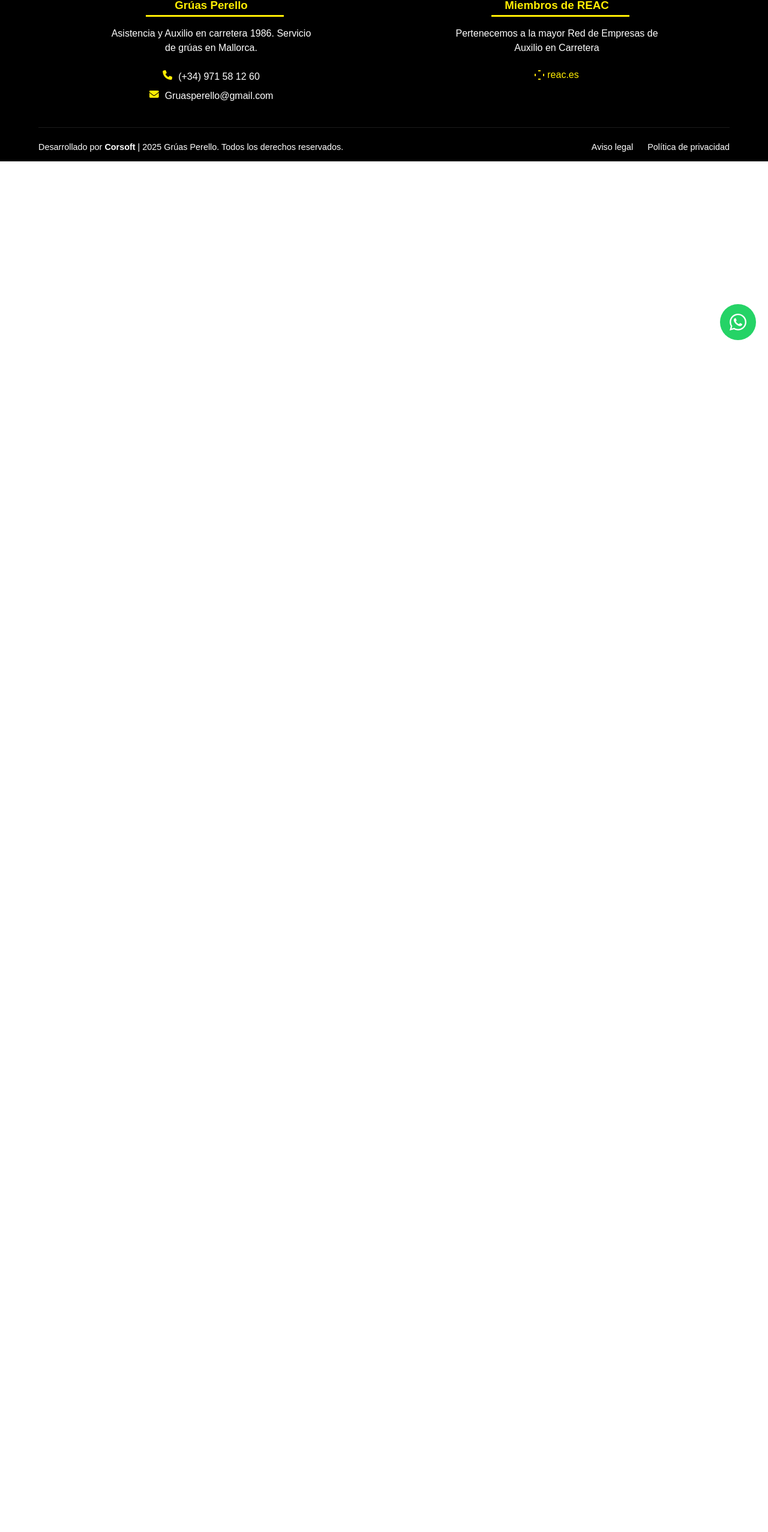
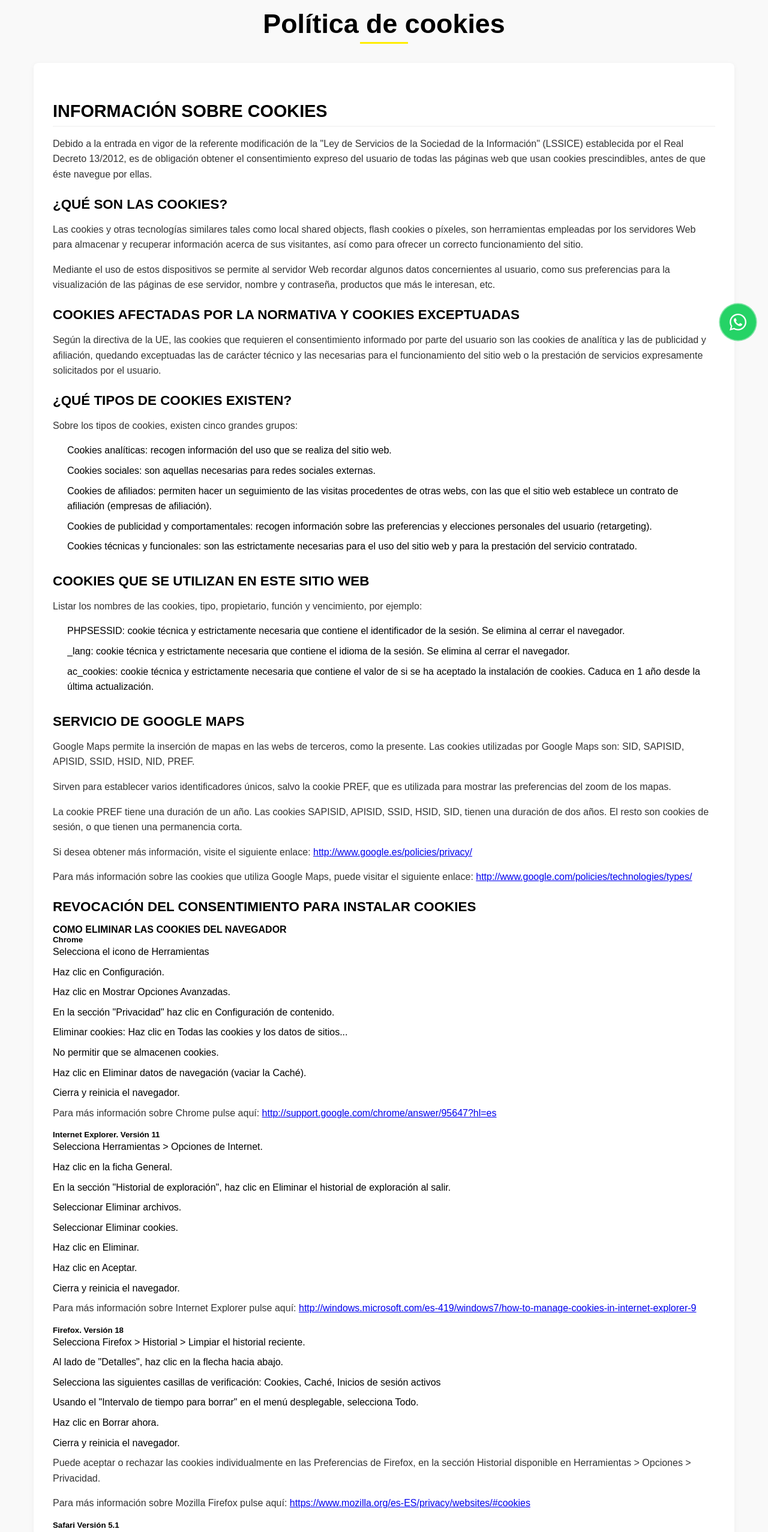
Before and after one commit to jaume768/GruasKurt, a React (Vite) app: page /politica-cookies in a window 1280 px wide. Shown: the part 213-2767 px from the top of the page at 60% size. Before the commit the page ends 800 px from the top, so only its background shows below. Built offline with nearby package versions, Linux system fonts and the light colour scheme; the HTML template or start-up script is replaced by a standard one.

Commit message:
millores politiques

```diff
--- a/src/App.jsx
+++ b/src/App.jsx
@@ -12,6 +12,7 @@ import Coverage from './components/Coverage';
 import Contact from './components/Contact';
 import LegalNotice from './components/LegalNotice';
 import PrivacyPolicy from './components/PrivacyPolicy';
+import CookiesPolicy from './components/CookiesPolicy';
 import ScrollToTop from './components/ScrollToTop';
 import WhatsAppButton from './components/WhatsAppButton';
 
@@ -33,6 +34,7 @@ function App() {
             <Route path="/contacto" element={<Contact />} />
             <Route path="/aviso-legal" element={<LegalNotice />} />
             <Route path="/politica-privacidad" element={<PrivacyPolicy />} />
+            <Route path="/politica-cookies" element={<CookiesPolicy />} />
           </Routes>
         </main>
         <Footer />
--- a/src/components/About.jsx
+++ b/src/components/About.jsx
@@ -8,8 +8,10 @@ export default function About() {
     <main className="about">
       <section className="about-hero">
         <div className="about-hero-content">
-          <h1>Sobre nosotros</h1>
-          <p>Somos <strong>Grúas Perello</strong>, una empresa dedicada al auxilio en carretera en las Islas Baleares desde 1986</p>
+          <h1>Quiénes somos</h1>
+          <p>
+            Somos <strong>Grúas Perello</strong>, una compañía especializada en asistencia vial en las Islas Baleares.
+          </p>
 
           <div className="about-features">
             <div className="feature-item">
@@ -17,8 +19,10 @@ export default function About() {
                 <i className="fas fa-chart-line"></i>
               </div>
               <div className="feature-content">
-                <h3>Experiencia contrastada</h3>
-                <p>Llevamos más de 30 años en el sector de la movilidad y asistencia en carretera</p>
+                <h3>Años de experiencia</h3>
+                <p>
+                  Con más de 30 años de trayectoria en el sector de la movilidad y el auxilio en carretera.
+                </p>
               </div>
             </div>
 
@@ -27,8 +31,10 @@ export default function About() {
                 <i className="fas fa-clock"></i>
               </div>
               <div className="feature-content">
-                <h3>Servicio 24h</h3>
-                <p>Operamos en la isla de Mallorca las 24 horas del día los 365 días del año</p>
+                <h3>Atención continua</h3>
+                <p>
+                  Brindamos servicio en Mallorca a toda hora, los 365 días del año.
+                </p>
               </div>
             </div>
 
@@ -37,8 +43,10 @@ export default function About() {
                 <i className="fas fa-map-marker-alt"></i>
               </div>
               <div className="feature-content">
-                <h3>Mallorca es nuestra</h3>
-                <p>Nuestras zonas de actuaciones se extienden por toda la isla de Mallorca en cualquier punto</p>
+                <h3>Mallorca, nuestra casa</h3>
+                <p>
+                  Cubrimos toda la isla de Mallorca, actuando en cada rincón.
+                </p>
               </div>
             </div>
           </div>
@@ -48,11 +56,13 @@ export default function About() {
       <section className="about-efficiency">
         <div className="about-efficiency-content">
           <div className="efficiency-text">
-            <h2>Eficientes</h2>
-            <p>Gestionamos los servicios de manera eficiente gracias a nuestro equipo de trabajadores profesionales.</p>
+            <h2>Ágiles</h2>
+            <p>
+              Organizamos nuestros servicios de forma óptima, gracias a nuestro equipo de profesionales comprometidos.
+            </p>
           </div>
           <div className="efficiency-image">
-            <img src="/efficiency-image.png" alt="Profesionales en acción" />
+            <img src="/efficiency-image.png" alt="Expertos en acción" />
           </div>
         </div>
       </section>
@@ -60,11 +70,13 @@ export default function About() {
       <section className="about-professionals">
         <div className="about-professionals-content">
           <div className="professionals-image">
-            <img src="/professionals-image.jpeg" alt="Equipo profesional" />
+            <img src="/professionals-image.jpeg" alt="Equipo de expertos" />
           </div>
           <div className="professionals-text">
-            <h2>Profesionales</h2>
-            <p>Todos nuestros gruistas y profesionales formamos el mejor equipo trabajo para una rapidez en la gestión de servicios.</p>
+            <h2>Especialistas</h2>
+            <p>
+              Nuestro equipo de gruistas y especialistas se destaca por su rapidez y eficacia en la gestión de cada servicio.
+            </p>
           </div>
         </div>
       </section>
--- /dev/null
+++ b/src/components/CookiesPolicy.jsx
@@ -0,0 +1,173 @@
+import React from 'react';
+import './css/Legal.css';
+
+const CookiesPolicy = () => {
+  return (
+    <div className="legal-page">
+      <div className="container">
+        <h1 className="legal-title">Política de cookies</h1>
+
+        <div className="legal-content">
+          <h2>INFORMACIÓN SOBRE COOKIES</h2>
+
+          <p>
+            Debido a la entrada en vigor de la referente modificación de la "Ley de Servicios de la Sociedad de la Información" (LSSICE)
+            establecida por el Real Decreto 13/2012, es de obligación obtener el consentimiento expreso del usuario de todas las páginas
+            web que usan cookies prescindibles, antes de que éste navegue por ellas.
+          </p>
+
+          <h3>¿QUÉ SON LAS COOKIES?</h3>
+
+          <p>
+            Las cookies y otras tecnologías similares tales como local shared objects, flash cookies o píxeles, son herramientas
+            empleadas por los servidores Web para almacenar y recuperar información acerca de sus visitantes, así como para ofrecer
+            un correcto funcionamiento del sitio.
+          </p>
+
+          <p>
+            Mediante el uso de estos dispositivos se permite al servidor Web recordar algunos datos concernientes al usuario, como
+            sus preferencias para la visualización de las páginas de ese servidor, nombre y contraseña, productos que más le interesan, etc.
+          </p>
+
+          <h3>COOKIES AFECTADAS POR LA NORMATIVA Y COOKIES EXCEPTUADAS</h3>
+
+          <p>
+            Según la directiva de la UE, las cookies que requieren el consentimiento informado por parte del usuario son las cookies
+            de analítica y las de publicidad y afiliación, quedando exceptuadas las de carácter técnico y las necesarias para el
+            funcionamiento del sitio web o la prestación de servicios expresamente solicitados por el usuario.
+          </p>
+
+          <h3>¿QUÉ TIPOS DE COOKIES EXISTEN?</h3>
+
+          <p>
+            Sobre los tipos de cookies, existen cinco grandes grupos:
+          </p>
+
+          <ul>
+            <li>Cookies analíticas: recogen información del uso que se realiza del sitio web.</li>
+            <li>Cookies sociales: son aquellas necesarias para redes sociales externas.</li>
+            <li>Cookies de afiliados: permiten hacer un seguimiento de las visitas procedentes de otras webs, con las que el sitio web establece un contrato de afiliación (empresas de afiliación).</li>
+            <li>Cookies de publicidad y comportamentales: recogen información sobre las preferencias y elecciones personales del usuario (retargeting).</li>
+            <li>Cookies técnicas y funcionales: son las estrictamente necesarias para el uso del sitio web y para la prestación del servicio contratado.</li>
+          </ul>
+
+          <h3>COOKIES QUE SE UTILIZAN EN ESTE SITIO WEB</h3>
+
+          <p>
+            Listar los nombres de las cookies, tipo, propietario, función y vencimiento, por ejemplo:
+          </p>
+
+          <ul>
+            <li>PHPSESSID: cookie técnica y estrictamente necesaria que contiene el identificador de la sesión. Se elimina al cerrar el navegador.</li>
+            <li>_lang: cookie técnica y estrictamente necesaria que contiene el idioma de la sesión. Se elimina al cerrar el navegador.</li>
+            <li>ac_cookies: cookie técnica y estrictamente necesaria que contiene el valor de si se ha aceptado la instalación de cookies. Caduca en 1 año desde la última actualización.</li>
+          </ul>
+
+          <h3>SERVICIO DE GOOGLE MAPS</h3>
+
+          <p>
+            Google Maps permite la inserción de mapas en las webs de terceros, como la presente. Las cookies utilizadas por Google Maps son: SID, SAPISID, APISID, SSID, HSID, NID, PREF.
+          </p>
+
+          <p>
+            Sirven para establecer varios identificadores únicos, salvo la cookie PREF, que es utilizada para mostrar las preferencias del zoom de los mapas.
+          </p>
+
+          <p>
+            La cookie PREF tiene una duración de un año. Las cookies SAPISID, APISID, SSID, HSID, SID, tienen una duración de dos años. El resto son cookies de sesión, o que tienen una permanencia corta.
+          </p>
+
+          <p>
+            Si desea obtener más información, visite el siguiente enlace: <a href="http://www.google.es/policies/privacy/" target="_blank" rel="noopener noreferrer">http://www.google.es/policies/privacy/</a>
+          </p>
+
+          <p>
+            Para más información sobre las cookies que utiliza Google Maps, puede visitar el siguiente enlace: <a href="http://www.google.com/policies/technologies/types/" target="_blank" rel="noopener noreferrer">http://www.google.com/policies/technologies/types/</a>
+          </p>
+
+          <h3>REVOCACIÓN DEL CONSENTIMIENTO PARA INSTALAR COOKIES</h3>
+          <h4>COMO ELIMINAR LAS COOKIES DEL NAVEGADOR</h4>
+
+          <h5>Chrome</h5>
+          <ol>
+            <li>Selecciona el icono de Herramientas</li>
+            <li>Haz clic en Configuración.</li>
+            <li>Haz clic en Mostrar Opciones Avanzadas.</li>
+            <li>En la sección "Privacidad" haz clic en Configuración de contenido.</li>
+            <li>Eliminar cookies: Haz clic en Todas las cookies y los datos de sitios...</li>
+            <li>No permitir que se almacenen cookies.</li>
+            <li>Haz clic en Eliminar datos de navegación (vaciar la Caché).</li>
+            <li>Cierra y reinicia el navegador.</li>
+          </ol>
+
+          <p>
+            Para más información sobre Chrome pulse aquí: <a href="http://support.google.com/chrome/answer/95647?hl=es" target="_blank" rel="noopener noreferrer">http://support.google.com/chrome/answer/95647?hl=es</a>
+          </p>
+
+          <h5>Internet Explorer. Versión 11</h5>
+          <ol>
+            <li>Selecciona Herramientas &gt; Opciones de Internet.</li>
+            <li>Haz clic en la ficha General.</li>
+            <li>En la sección "Historial de exploración", haz clic en Eliminar el historial de exploración al salir.</li>
+            <li>Seleccionar Eliminar archivos.</li>
+            <li>Seleccionar Eliminar cookies.</li>
+            <li>Haz clic en Eliminar.</li>
+            <li>Haz clic en Aceptar.</li>
+            <li>Cierra y reinicia el navegador.</li>
+          </ol>
+
+          <p>
+            Para más información sobre Internet Explorer pulse aquí: <a href="http://windows.microsoft.com/es-419/windows7/how-to-manage-cookies-in-internet-explorer-9" target="_blank" rel="noopener noreferrer">http://windows.microsoft.com/es-419/windows7/how-to-manage-cookies-in-internet-explorer-9</a>
+          </p>
+
+          <h5>Firefox. Versión 18</h5>
+          <ol>
+            <li>Selecciona Firefox &gt; Historial &gt; Limpiar el historial reciente.</li>
+            <li>Al lado de "Detalles", haz clic en la flecha hacia abajo.</li>
+            <li>Selecciona las siguientes casillas de verificación: Cookies, Caché, Inicios de sesión activos</li>
+            <li>Usando el "Intervalo de tiempo para borrar" en el menú desplegable, selecciona Todo.</li>
+            <li>Haz clic en Borrar ahora.</li>
+            <li>Cierra y reinicia el navegador.</li>
+          </ol>
+
+          <p>
+            Puede aceptar o rechazar las cookies individualmente en las Preferencias de Firefox, en la sección Historial disponible en Herramientas &gt; Opciones &gt; Privacidad.
+          </p>
+
+          <p>
+            Para más información sobre Mozilla Firefox pulse aquí: <a href="https://www.mozilla.org/es-ES/privacy/websites/#cookies" target="_blank" rel="noopener noreferrer">https://www.mozilla.org/es-ES/privacy/websites/#cookies</a>
+          </p>
+
+          <h5>Safari Versión 5.1</h5>
+          <ol>
+            <li>Selecciona el icono de Safari &gt; Editar &gt; Restaurar Safari.</li>
+            <li>Selecciona las siguientes casillas de verificación: Borrar el historial, Eliminar todos los datos de sitio web</li>
+            <li>Haz clic en Restablecer.</li>
+            <li>Cierra y reinicia el navegador.</li>
+          </ol>
+
+          <p>
+            Para más información sobre Safari pulse aquí: <a href="http://support.apple.com/kb/PH5042" target="_blank" rel="noopener noreferrer">http://support.apple.com/kb/PH5042</a>
+          </p>
+
+          <h5>Opera</h5>
+          <p>
+            Opciones &gt; Avanzado &gt; Cookies.
+            Las opciones de cookies controlan el modo en que Opera los maneja y por lo tanto su aceptación o rechazo.
+          </p>
+
+          <p>
+            Para más información sobre Ópera pulse aquí: <a href="http://help.opera.com/Linux/10.60/es-ES/cookies.html" target="_blank" rel="noopener noreferrer">http://help.opera.com/Linux/10.60/es-ES/cookies.html</a>
+          </p>
+
+          <h5>Otros navegadores</h5>
+          <p>
+            Consulte la documentación del navegador que tenga instalado.
+          </p>
+        </div>
+      </div>
+    </div>
+  );
+};
+
+export default CookiesPolicy;
--- a/src/components/Footer.jsx
+++ b/src/components/Footer.jsx
@@ -8,7 +8,7 @@ export default function Footer() {
         <div className="footer-content">
           <div className="footer-column">
             <h3>Grúas Perello</h3>
-            <p>Asistencia y Auxilio en carretera 1986. Servicio de grúas en Mallorca.</p>
+            <p>Asistencia y Auxilio en carretera. Servicio de grúas en Mallorca.</p>
             <div className="contact-item">
               <p><i className="fas fa-phone"></i>(+34) 971 58 12 60</p>
             </div>
@@ -29,6 +29,7 @@ export default function Footer() {
           <div className="footer-legal">
             <a href="/aviso-legal">Aviso legal</a>
             <a href="/politica-privacidad">Política de privacidad</a>
+            <a href="/politica-cookies">Política de cookies</a>
           </div>
         </div>
       </div>
--- a/src/components/Home.jsx
+++ b/src/components/Home.jsx
@@ -14,7 +14,7 @@ export default function Home() {
       <section className="hero">
         <div className="hero-content">
           <h1>Grúas Perello</h1>
-          <p>Asistencia y Auxilio en carretera desde 1986</p>
+          <p>Asistencia y Auxilio en carretera</p>
           <div className="hero-buttons">
             <Link to="/la-empresa" className="btn btn-primary">Sobre nosotros</Link>
             <Link to="/servicios" className="btn btn-secondary">Nuestros servicios</Link>
--- a/src/components/Services.jsx
+++ b/src/components/Services.jsx
@@ -8,38 +8,42 @@ export default function Services() {
     <main className="services">
       <section className="services-hero">
         <div className="services-hero-content">
-          <h1>Nuestros Servicios</h1>
-          <p>Ofrecemos servicios profesionales de asistencia y auxilio en carretera en Mallorca</p>
+          <h1>Servicios que ofrecemos</h1>
+          <p>Brindamos asistencia vial y auxilio profesional en carretera en Mallorca</p>
         </div>
       </section>
 
       <section className="services-list">
         <div className="services-container">
-          {/* Roadside Assistance Service */}
+          {/* Servicio de Asistencia Vial */}
           <div className="service-item">
             <div className="service-content">
               <div className="service-text">
-                <h2>Asistencia en carretera</h2>
-                <p>Ofrecemos asistencia y auxilio en carretera para reparar in situ cualquier vehículo así como remolcarlo a cualquier medio de nuestra flota:</p>
+                <h2>Auxilio en carretera</h2>
+                <p>
+                  Proporcionamos asistencia en carretera, reparando el vehículo en el lugar o remolcándolo mediante cualquiera de nuestros medios disponibles:
+                </p>
                 <ul className="service-features-specific">
-                  <li><span className="dot"></span> Coche taller</li>
+                  <li><span className="dot"></span> Taller móvil</li>
                   <li><span className="dot"></span> Grúas</li>
-                  <li><span className="dot"></span> Plataformas especiales</li>
+                  <li><span className="dot"></span> Plataformas especializadas</li>
                 </ul>
                 <a href="#contact" className="contact-button">Contáctanos</a>
               </div>
             </div>
             <div className="service-image-specific">
-              <img src="/servicio-asistencia.png" alt="Servicio de asistencia en carretera" />
+              <img src="/servicio-asistencia.png" alt="Auxilio en carretera" />
             </div>
           </div>
 
-          {/* Transportation Service */}
+          {/* Servicio de Traslados */}
           <div className="service-item reverse">
             <div className="service-content">
               <div className="service-text">
                 <h2>Traslados</h2>
-                <p>Trasladamos grandes flotas de vehículos en nuestras plataformas de forma segura a cualquier punto estés donde estés.</p>
+                <p>
+                  Movilizamos grandes flotas en nuestras plataformas de forma segura, llevándolas a cualquier destino sin importar dónde te encuentres.
+                </p>
                 <a href="#contact" className="contact-button">Contáctanos</a>
               </div>
             </div>
@@ -48,12 +52,14 @@ export default function Services() {
             </div>
           </div>
 
-          {/* Rescue Service */}
+          {/* Servicio de Rescates */}
           <div className="service-item">
             <div className="service-content">
               <div className="service-text">
                 <h2>Rescates</h2>
-                <p>Somos especialistas en rescates ante cualquier incidente o accidente con tu vehículo o moto por desfiladeros, quedarse encerrados en vehículo, etc.</p>
+                <p>
+                  Contamos con amplia experiencia en rescates, atendiendo incidentes y accidentes de vehículos o motos, ya sea en desfiladeros o en situaciones de encierro.
+                </p>
                 <a href="#contact" className="contact-button">Contáctanos</a>
               </div>
             </div>
@@ -62,12 +68,14 @@ export default function Services() {
             </div>
           </div>
 
-          {/* RIS Service */}
+          {/* Servicio RIS */}
           <div className="service-item reverse">
             <div className="service-content">
               <div className="service-text">
                 <h2>RIS</h2>
-                <p>Ante cualquier incidente con tu vehículo, tenemos todos los medios y herramientas necesarias para reparar el vehículo in situ.</p>
+                <p>
+                  Para cualquier inconveniente, contamos con los recursos y herramientas necesarios para reparar tu vehículo en el mismo lugar.
+                </p>
                 <a href="#contact" className="contact-button">Contáctanos</a>
               </div>
             </div>
```
Also changed, not shown: src/components/Technology.jsx (+21 -24 lines).
